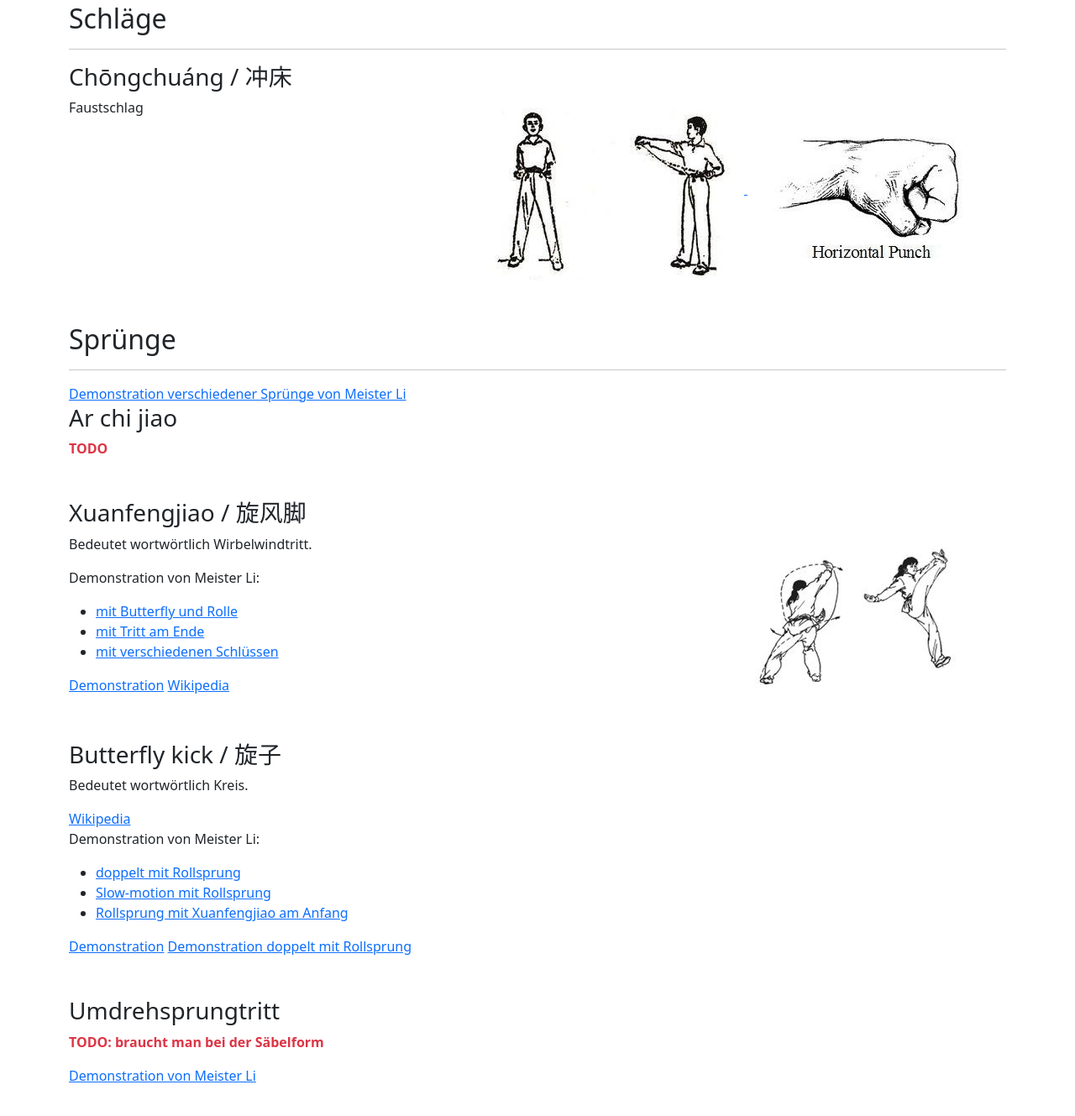
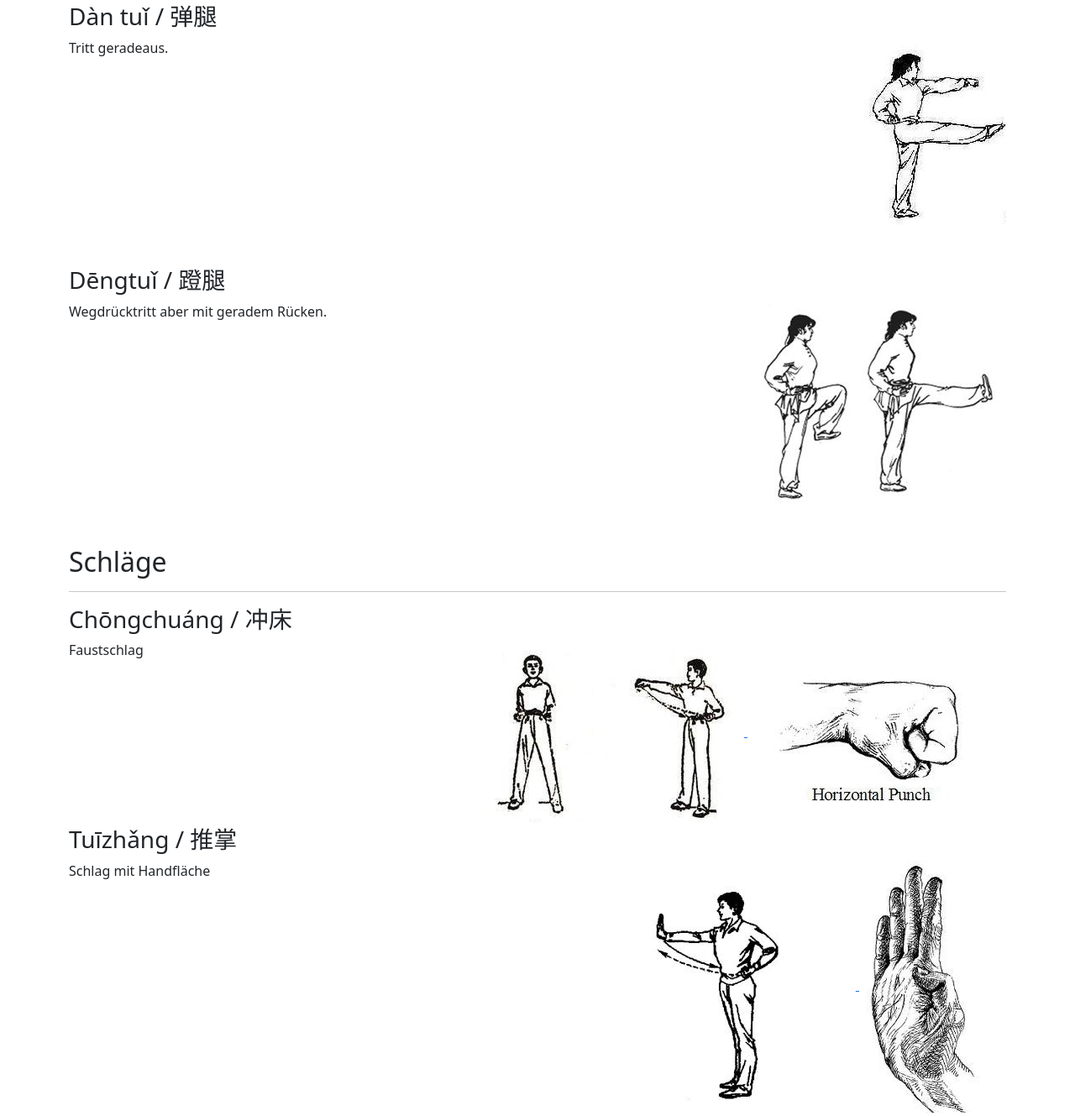
Before and after one commit to aczwink/KungFuWiki, a plain HTML site: page static/index.html in a window 1280 px wide. Shown: the part 3184-4513 px from the top of the page at 84% size. Drawn offline with nearby package versions, Linux system fonts and the light colour scheme.

Commit message:
added new stuff from todays training

```diff
--- a/static/index.html
+++ b/static/index.html
@@ -148,6 +148,36 @@
 		<p><strong class="text-danger">TODO</strong></p>
 
 
+		<div class="mt-5"></div>
+
+		<h3>Dàn tuǐ / 弹腿</h3>
+		<div class="row">
+			<div class="col">
+				<p>Tritt geradeaus.</p>
+			</div>
+			<div class="col-auto">
+				<a target="_blank" href="https://basia.blog/shaolin-kung-fu-basics/">
+					<img src="images/Fig.-15-Tan-tui.jpg" />
+				</a>
+			</div>
+		</div>
+
+
+		<div class="mt-5"></div>
+
+		<h3>Dēngtuǐ / 蹬腿</h3>
+		<div class="row">
+			<div class="col">
+				<p>Wegdrücktritt aber mit geradem Rücken.</p>
+			</div>
+			<div class="col-auto">
+				<a target="_blank" href="https://basia.blog/shaolin-kung-fu-basics/">
+					<img src="images/Fig.-16-Deng-tui.jpeg" />
+				</a>
+			</div>
+		</div>
+
+
 
 
 
@@ -175,6 +205,19 @@
 				<a target="_blank" href="https://basia.blog/shaolin-kung-fu-basics/">
 					<img src="images/Fig.-3-Horizontal-punch..jpeg" />
 					<img src="images/Fig.-3-Horizontal-punch2.jpg" />
+				</a>
+			</div>
+		</div>
+
+		<h3>Tuīzhǎng / 推掌</h3>
+		<div class="row">
+			<div class="col">
+				<p>Schlag mit Handfläche</p>
+			</div>
+			<div class="col-auto">
+				<a target="_blank" href="https://basia.blog/shaolin-kung-fu-basics/">
+					<img src="images/Fig.-4-Push-palm.jpg" />
+					<img src="images/Fig.-4-Push-palm2.jpg" />
 				</a>
 			</div>
 		</div>
@@ -264,10 +307,15 @@
 			<li><a target="_blank" href="https://www.facebook.com/Shaolin.Kungfu.Institut.eV/videos/dan-pai-jiao-wu-long-pan-da/905080169943711/">mit wu long pan da</a></li>
 		</ul>
 
+
+
+		<div class="mt-5"></div>
+
+
+		<h3>Fān yāo / 翻腰</h3>
 		<div class="row">
 			<div class="col">
-				<p>mit Fān yāo / 翻腰</p>
-				<a target="_blank" href="https://www.facebook.com/Shaolin.Kungfu.Institut.eV/videos/dan-pai-jiao-fan-yao/1151733105210177/">Demonstration von Meister Li</a>
+				<a target="_blank" href="https://www.facebook.com/Shaolin.Kungfu.Institut.eV/videos/dan-pai-jiao-fan-yao/1151733105210177/">Demonstration von Meister Li (mit Dan pai jiao am Anfang)</a>
 			</div>
 			<div class="col-auto">
 				<a target="_blank" href="https://basia.blog/shaolin-kung-fu-basics/">
```
Also changed, not shown: static/images/Fig.-15-Tan-tui.jpg (added), static/images/Fig.-16-Deng-tui.jpeg (added), static/images/Fig.-4-Push-palm.jpg (added), static/images/Fig.-4-Push-palm2.jpg (added).
